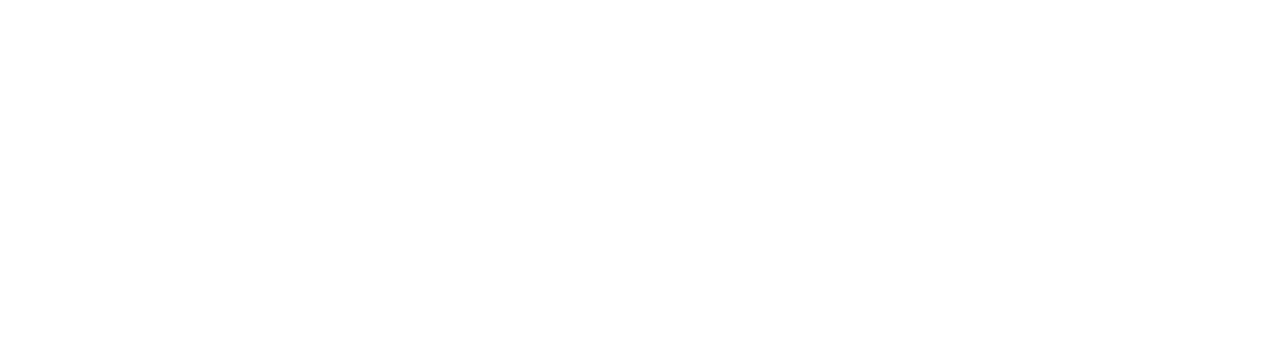
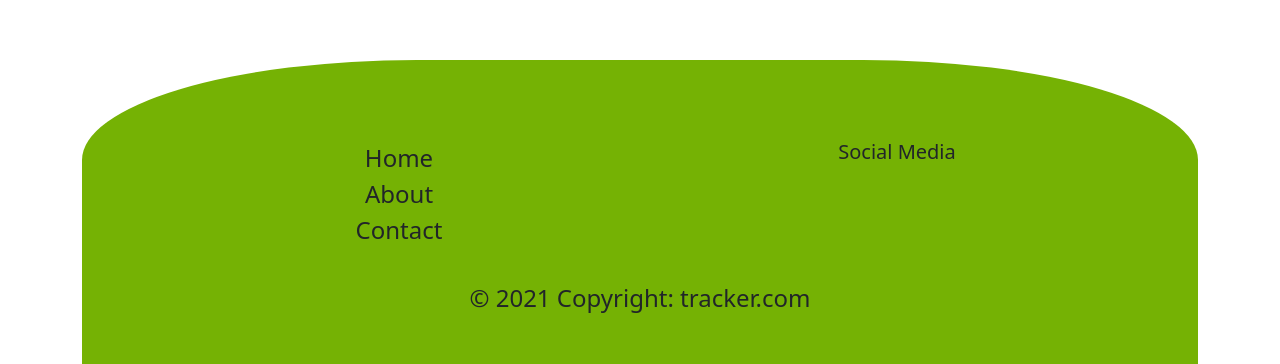
Before and after one commit to damatoaj/red-jag-frontend, a React (Create React App) app: page / in a window 1280 px wide. Shown: the part 2418-2782 px from the top of the page. Before the commit the page ends 875 px from the top, so only its background shows below. Built offline with nearby package versions, Linux system fonts and the light colour scheme.

Commit message:
initial commit

```diff
--- a/src/App.js
+++ b/src/App.js
@@ -1,30 +1,42 @@
-import './App.css';
-import 'bootstrap/dist/css/bootstrap.min.css';
-import React, { useState } from 'react';
-import { BrowserRouter as Router } from 'react-router-dom';
+import "./App.css";
+import "bootstrap/dist/css/bootstrap.min.css";
+import React, { useState } from "react";
+import { Route } from "react-router-dom";
+import { Container } from "react-bootstrap";
 
-import HeaderPortal from './Components/Header/HeaderPortal';
-import Content from './Components/Content/Content';
-
+import HeaderPortal from "./Components/Header/HeaderPortal";
+import Content from "./Components/Content/Content";
+import LandingPortal from "./Components/Landing/LandingPortal";
+import Footer from "./Components/Footer/Footer";
 
 function App() {
   const [currentUser, setCurrentUser] = useState(null);
   const [isAuthenticated, setIsAuthenticated] = useState(false);
 
-  const handleAuth = () => {
-      console.log('handleAuth');
+  const handleAuth = (user) => {
+    console.log("handleAuth", user);
+    if (user) {
       setIsAuthenticated(true);
-  }
+      setCurrentUser(user);
+    } else {
+      setCurrentUser(null);
+      setIsAuthenticated(false);
+    }
+    console.log(currentUser);
+    console.log(isAuthenticated);
+  };
 
   return (
-    <Router>
+    <Container>
       <HeaderPortal
         currentUser={currentUser}
         setCurrentUser={setCurrentUser}
         handleAuth={handleAuth}
       />
-      <Content />
-    </Router>
+      <Route exact path="/" component={LandingPortal} />
+      <Content currentUser={currentUser} />
+      <Footer />
+    </Container>
   );
 }
 
--- /dev/null
+++ b/src/Components/Footer/Footer.js
@@ -0,0 +1,82 @@
+import React from "react";
+// import { MDBCol, MDBContainer, MDBRow, MDBFooter } from "mdbreact";
+import styled from "@emotion/styled";
+import { Container, Col, Row } from "react-bootstrap";
+
+const StyledFooter = styled.div`
+  background-color: var(--color-green);
+  padding: 2rem;
+  height: 20%;
+  width: 100%;
+  margin-top: 100%;
+  border-radius: 30%/100px 100px 0 0;
+  color: var(--color-black);
+  font-size: 24px;
+
+  a {
+    text-decoration: none;
+    color: var(--color-black);
+  }
+
+  a:hover {
+    text-decoration: underline;
+    cursor: pointer;
+    color: var(--color-orange);
+  }
+`;
+
+export default function Footer() {
+  return (
+    <div>
+      <StyledFooter>
+        <Container color="blue" className="font-small pt-4 mt-4">
+          <Container fluid className="text-center text-md-left">
+            <Row>
+              <Col md="6">
+                {/* <h5 className="title"></h5> */}
+                <ul>
+                  <li className="list-unstyled">
+                    <a href="#!">Home</a>
+                  </li>
+                  <li className="list-unstyled">
+                    <a href="#!">About</a>
+                  </li>
+                  <li className="list-unstyled">
+                    <a href="#!">Contact</a>
+                  </li>
+                </ul>
+              </Col>
+              <Col md="6">
+                <h5 className="title">Social Media</h5>
+                <ul>
+                  <li className="list-unstyled">
+                    {/* <a href="#!">Instagram</a> */}
+                    <i class="fab fa-instagram"></i>
+                  </li>
+                  <li className="list-unstyled">
+                    {/* <a href="#!">Twitter</a> */}
+                    <i class="fab fa-twitter"></i>
+                  </li>
+                  <li className="list-unstyled">
+                    {/* <a href="#!">Facebook</a> */}
+                    <i class="fab fa-facebook"></i>
+                  </li>
+                  <li className="list-unstyled">
+                    {/* <a href="#!">Discord</a> */}
+                    <i className="fab fa-discord"></i>
+                  </li>
+                </ul>
+              </Col>
+            </Row>
+          </Container>
+          <div className="footer-copyright text-center py-3">
+            <Container fluid>
+              &copy; {new Date().getFullYear()} Copyright:{" "}
+              <a href="https://www.ootstrap.com"> tracker.com </a>
+            </Container>
+          </div>
+        </Container>
+      </StyledFooter>
+    </div>
+  );
+}
--- a/src/index.js
+++ b/src/index.js
@@ -1,15 +1,18 @@
-import React from 'react';
-import ReactDOM from 'react-dom';
-import App from './App';
+import React from "react";
+import ReactDOM from "react-dom";
+import App from "./App";
+import { BrowserRouter as Router } from "react-router-dom";
 
 //import Bootstrap
-import 'bootstrap/dist/css/bootstrap.min.css';
+import "bootstrap/dist/css/bootstrap.min.css";
 
 ReactDOM.render(
   <React.StrictMode>
-    <App />
+    <Router>
+      <App />
+    </Router>
   </React.StrictMode>,
-  document.getElementById('root')
+  document.getElementById("root")
 );
 
 // If you want to start measuring performance in your app, pass a function
```
Also changed, not shown: package.json (+10 -0 lines), src/Components/Footer/DefaultFooter.js (deleted, +0 -11 lines), .codesandbox/workspace.json (added).
